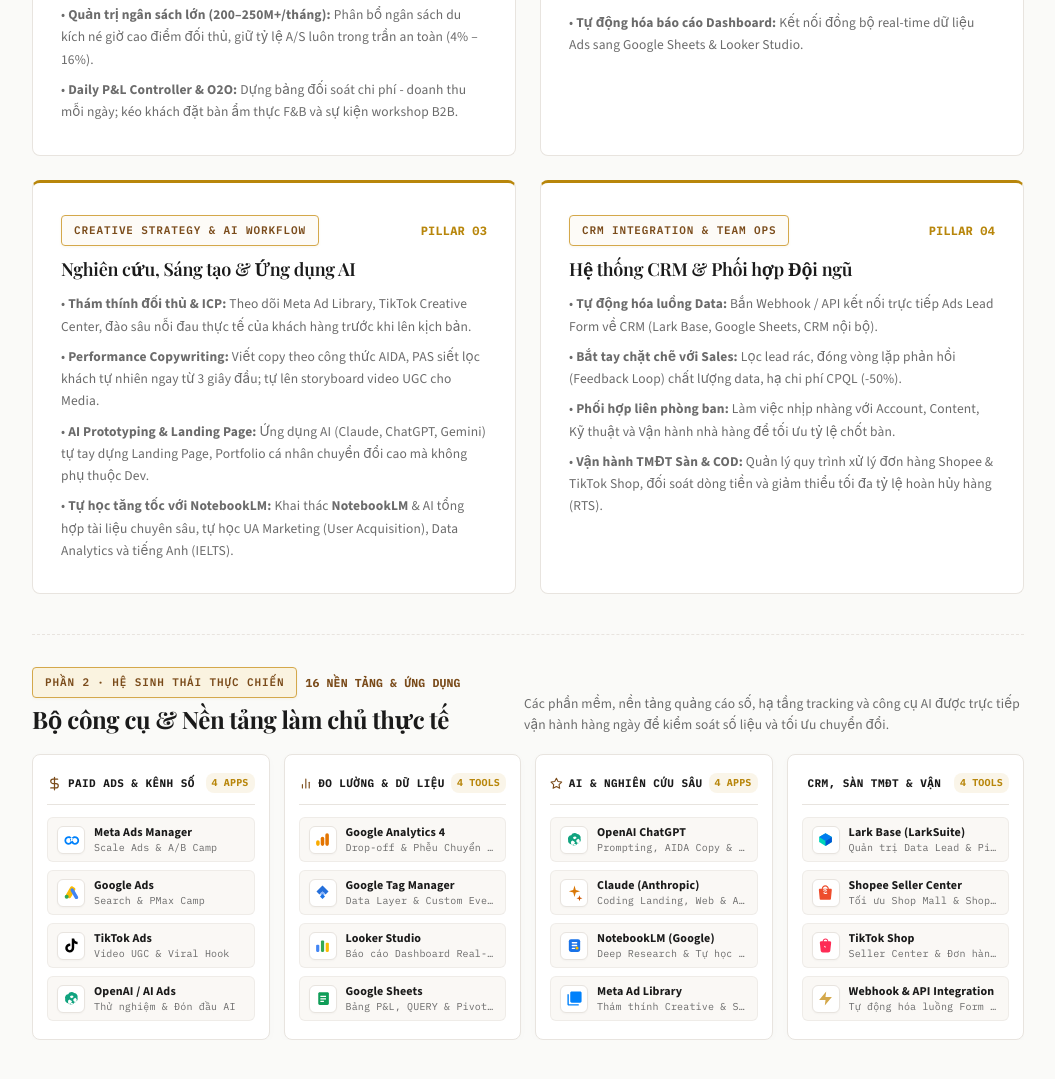
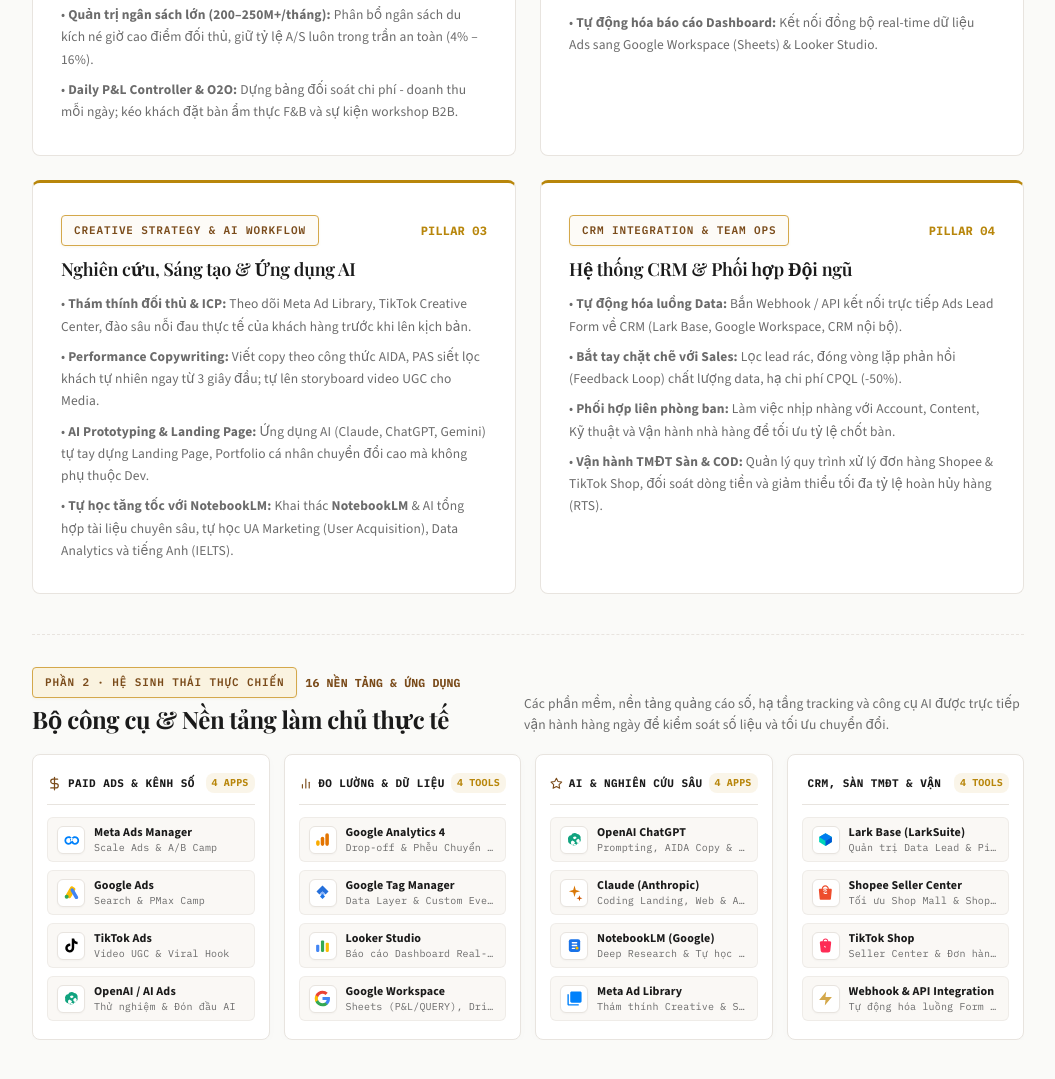
Before and after one commit to lmquanmarketing-commits/portfolio, a plain HTML site: page index.html in a window 1280 px wide. Shown: the part 3988-5067 px from the top of the page, without its empty margins (112-1167 px from the left). Drawn offline with nearby package versions, Linux system fonts and the light colour scheme; a web font is replaced by a local one.

Commit message:
Gop chung bo Google Workspace (Sheets, Drive, Docs) dong bo toan dien tai Muc 03

```diff
--- a/index.html
+++ b/index.html
@@ -2044,7 +2044,7 @@
             <div style="margin-bottom:8px">• <strong>Chuẩn hóa UTM Parameters:</strong> Gắn thẻ tracking chi tiết đến từng Ad Set, Creative Hook và Nền tảng phân phối.</div>
             <div style="margin-bottom:8px">• <strong>Kiểm soát kỹ thuật Tracking:</strong> Cài đặt và cấu hình chuẩn Meta Pixel, TikTok Pixel, Conversion API (CAPI) &amp; Google Tag Manager.</div>
             <div style="margin-bottom:8px">• <strong>Đối soát phễu trên GA4:</strong> Phân tích user journey, tỷ lệ drop-off giữa các bước để tối ưu tỷ lệ chuyển đổi (CRO).</div>
-            <div>• <strong>Tự động hóa báo cáo Dashboard:</strong> Kết nối đồng bộ real-time dữ liệu Ads sang Google Sheets &amp; Looker Studio.</div>
+            <div>• <strong>Tự động hóa báo cáo Dashboard:</strong> Kết nối đồng bộ real-time dữ liệu Ads sang Google Workspace (Sheets) &amp; Looker Studio.</div>
           </div>
         </div>
 
@@ -2071,7 +2071,7 @@
           </div>
           <h4 style="font-family:var(--font-display);font-size:18px;margin-bottom:12px;color:var(--fg)" data-vi="Hệ thống CRM &amp; Phối hợp Đội ngũ" data-en="CRM Systems &amp; Cross-Functional Ops">Hệ thống CRM &amp; Phối hợp Đội ngũ</h4>
           <div style="font-size:13.5px;color:var(--muted-foreground);line-height:1.65">
-            <div style="margin-bottom:8px">• <strong>Tự động hóa luồng Data:</strong> Bắn Webhook / API kết nối trực tiếp Ads Lead Form về CRM (Lark Base, Google Sheets, CRM nội bộ).</div>
+            <div style="margin-bottom:8px">• <strong>Tự động hóa luồng Data:</strong> Bắn Webhook / API kết nối trực tiếp Ads Lead Form về CRM (Lark Base, Google Workspace, CRM nội bộ).</div>
             <div style="margin-bottom:8px">• <strong>Bắt tay chặt chẽ với Sales:</strong> Lọc lead rác, đóng vòng lặp phản hồi (Feedback Loop) chất lượng data, hạ chi phí CPQL (-50%).</div>
             <div style="margin-bottom:8px">• <strong>Phối hợp liên phòng ban:</strong> Làm việc nhịp nhàng với Account, Content, Kỹ thuật và Vận hành nhà hàng để tối ưu tỷ lệ chốt bàn.</div>
             <div>• <strong>Vận hành TMĐT Sàn &amp; COD:</strong> Quản lý quy trình xử lý đơn hàng Shopee &amp; TikTok Shop, đối soát dòng tiền và giảm thiểu tối đa tỷ lệ hoàn hủy hàng (RTS).</div>
@@ -2208,17 +2208,19 @@
                   <span class="tool-badge-role">Báo cáo Dashboard Real-time</span>
                 </div>
               </div>
-              <!-- Google Sheets -->
+              <!-- Google Workspace -->
               <div class="tool-item-row">
                 <div class="tool-icon-wrap">
                   <svg viewBox="0 0 24 24">
-                    <path d="M19 3H8c-1.1 0-2 .9-2 2v14c0 1.1.9 2 2 2h11c1.1 0 2-.9 2-2V5c0-1.1-.9-2-2-2z" fill="#0F9D58"/>
-                    <path d="M9 8h8v2H9V8zm0 3.5h8v2H9v-2zm0 3.5h5v2H9v-2z" fill="#FFFFFF"/>
+                    <path d="M22.56 12.25c0-.78-.07-1.53-.2-2.25H12v4.26h5.92c-.26 1.37-1.04 2.53-2.21 3.31v2.77h3.57c2.08-1.92 3.28-4.74 3.28-8.09z" fill="#4285F4"/>
+                    <path d="M12 23c2.97 0 5.46-.98 7.28-2.66l-3.57-2.77c-.98.66-2.23 1.06-3.71 1.06-2.86 0-5.29-1.93-6.16-4.53H2.18v2.84C3.99 20.53 7.7 23 12 23z" fill="#34A853"/>
+                    <path d="M5.84 14.09c-.22-.66-.35-1.36-.35-2.09s.13-1.43.35-2.09V7.06H2.18C1.43 8.55 1 10.22 1 12s.43 3.45 1.18 4.94l2.85-2.22.81-.63z" fill="#FBBC04"/>
+                    <path d="M12 5.38c1.62 0 3.06.56 4.21 1.64l3.15-3.15C17.45 2.09 14.97 1 12 1 7.7 1 3.99 3.47 2.18 7.06l3.66 2.84c.87-2.6 3.3-4.52 6.16-4.52z" fill="#EA4335"/>
                   </svg>
                 </div>
                 <div class="tool-text-wrap">
-                  <span class="tool-name">Google Sheets</span>
-                  <span class="tool-badge-role">Bảng P&amp;L, QUERY &amp; Pivot Data</span>
+                  <span class="tool-name">Google Workspace</span>
+                  <span class="tool-badge-role">Sheets (P&amp;L/QUERY), Drive &amp; Docs</span>
                 </div>
               </div>
             </div>
```
